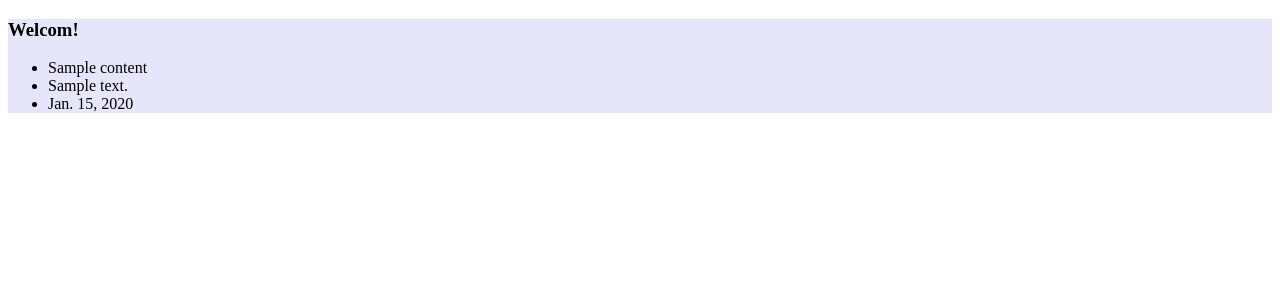
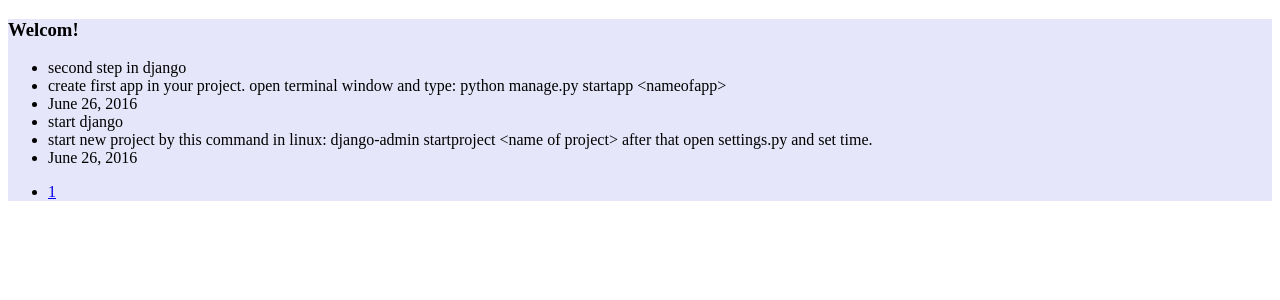
Before and after one commit to lxfariba/myweblog, a Django app: page / in a window 1280 px wide. Shown: the top 300 px of the page. Run offline with Django 3.2, Linux system fonts and the light colour scheme; data comes from the database, SQL or seed files in the repository; tables that the repository leaves empty hold one stand-in row (values such as "Sample post").

Commit message:
define direction of fixtures

```diff
--- a/myweblog/settings.py
+++ b/myweblog/settings.py
@@ -1,6 +1,8 @@
 import os
 
 BASE_DIR = os.path.dirname(os.path.dirname(os.path.abspath(__file__)))
+PROJECT_DIR =os.path.abspath(os.path.dirname(__file__))
+FIXTURE_DIR = (os.path.join(PROJECT_DIR, 'fixtures'),)
 
 SECRET_KEY = '3-lmx+@s!k8!4+r(k39m696cp(bld8jr)ai$xt6ug*!!8x_j-%'
 
@@ -17,6 +19,8 @@ INSTALLED_APPS = [
     'django.contrib.staticfiles',
     'weblog',
 ]
+
+
 
 MIDDLEWARE_CLASSES = [
     'django.middleware.security.SecurityMiddleware',
@@ -37,7 +41,7 @@ TEMPLATES = [
         'DIRS': [
             os.path.join(BASE_DIR, "templates")
         ],
-        'APP_DIRS': False,
+        'APP_DIRS': True,
         'OPTIONS': {
             'context_processors': [
                 'django.template.context_processors.debug',
--- a/templates/index.html
+++ b/templates/index.html
@@ -6,13 +6,30 @@
 		<h3>Welcom!</h3>
 		{% if contents %}
 		<ul>
-			{%for content in contents %}
+			{%for content in contents.object_list %}
 				<li>{{content.subject}}</li>
 				<li>{{content.content}}</li>
 				<li>{{content.publish_date}}</li>
 
 			{%endfor%}
 		</ul>
+		<div class=pagination>
+			<ul>
+				{% if contents.has_previous%}
+					<li><a href="?page={{contents.previous_page_number}}">Previous </a></li>
+				{% endif%}
+				{% for pg in contents.paginator.page_range%}
+					{% if contents.number == pg %}
+						<li class="active"><a href="?page={{ pg }}">{{ pg }}</a></li>
+					{% else %}
+						<li><a href="?page={{ pg }}">{{ pg }}</a></li>
+					{% endif%}
+				{% endfor%}
+				{% if contents.has_next %}
+					<li><a href="?page={{contents.next_page_number}}">Next</a></li>
+				{% endif%}
+			</ul>
+		</div>
 		{% endif%}
 	</div>
 {% endblock%}
--- /dev/null
+++ b/weblog/fixtures/initial-data.json
@@ -0,0 +1 @@
+[{"model": "weblog.content", "pk": 1, "fields": {"subject": "start django", "content": "start new project by this command in linux:\r\ndjango-admin startproject <name of project>\r\nafter that open settings.py and set time.", "publish_date": "2016-06-26"}}, {"model": "weblog.content", "pk": 2, "fields": {"subject": "second step in django", "content": "create first app in your project.\r\nopen terminal window and type:\r\npython manage.py startapp <nameofapp>", "publish_date": "2016-06-26"}}]
--- a/weblog/views.py
+++ b/weblog/views.py
@@ -1,6 +1,17 @@
 from django.shortcuts import render
 from weblog.models import Content
+from django.core.paginator import Paginator
 
 def home(request):
-	contents = Content.objects.all()
+	content_list = Content.objects.all().order_by('-id')
+	paginator = Paginator(content_list, 5)
+	try:
+		page = int(request.GET.get('page', '1'))
+	except:
+		page = 1
+	try:
+		contents = paginator.page(page)
+	except(EmptyPage, InvalidPage):
+		contents = paginator.page(paginator.num_pages)
+
 	return render(request,'index.html',{'contents':contents})
```
